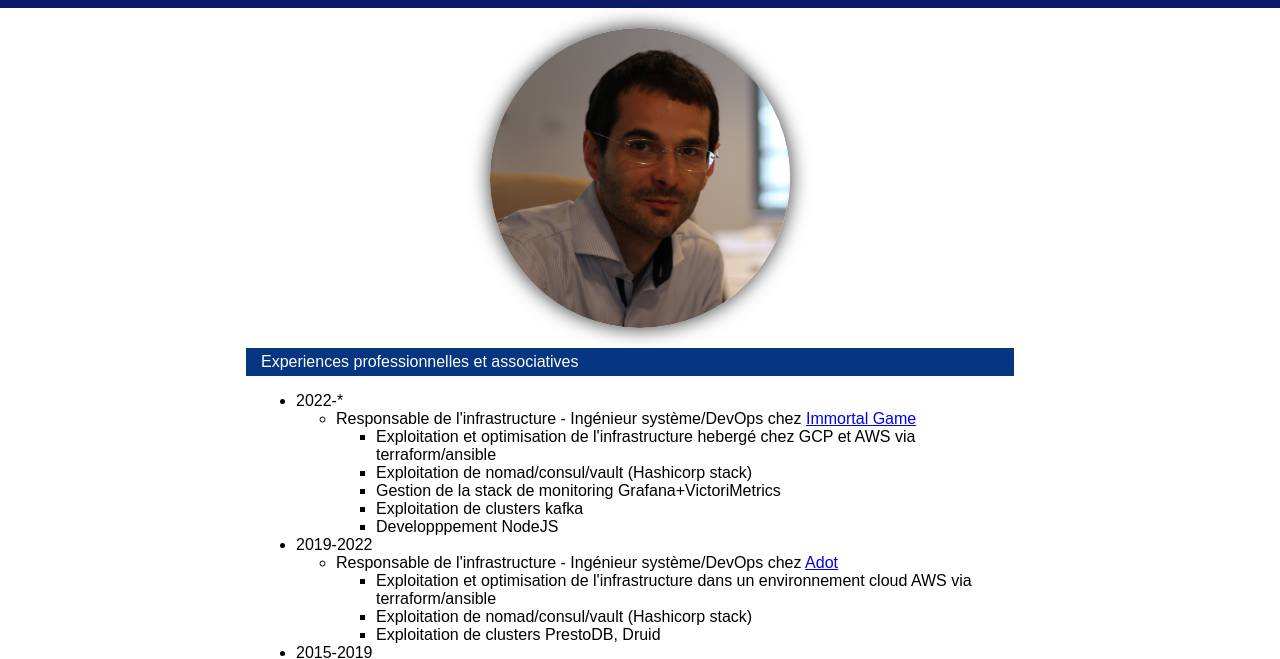
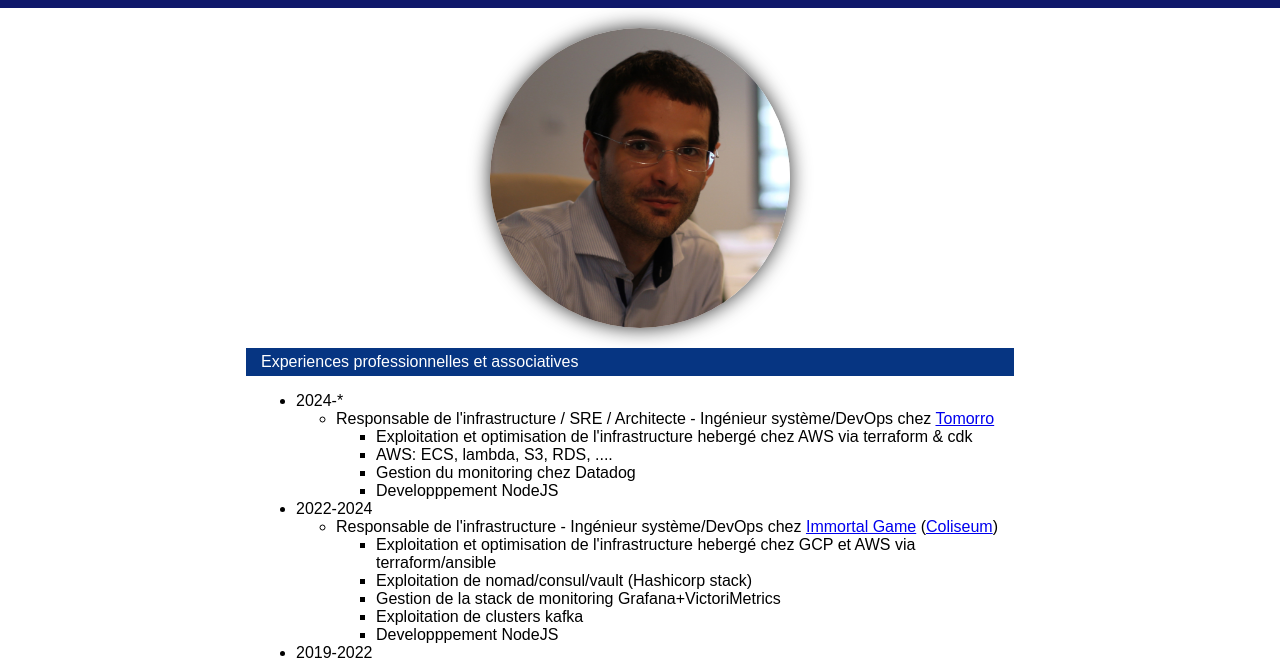
Before and after one commit to luhhujbb/luhhujbb.github.io, a plain HTML site: page index.html in a window 1280 px wide. Shown: the part 72-731 px from the top of the page. Drawn offline with Linux system fonts and the light colour scheme.

Commit message:
2025 update

```diff
--- a/index.html
+++ b/index.html
@@ -31,9 +31,21 @@
 <section>
 <header>Experiences professionnelles et associatives</header>
 <ul>
-	<li>2022-*
+	<li>2024-*
 		<ul>
-			<li>Responsable de l'infrastructure - Ingénieur système/DevOps chez <a href="https://immortal.game/">Immortal Game</a>
+			<li>Responsable de l'infrastructure / SRE / Architecte - Ingénieur système/DevOps chez <a href="https://tomorro.com/">Tomorro</a>
+			<ul>
+				<li>Exploitation et optimisation de l'infrastructure hebergé chez AWS via terraform & cdk</li>
+				<li>AWS: ECS, lambda, S3, RDS, ....</li>
+				<li>Gestion du monitoring chez Datadog</li>
+				<li>Developppement NodeJS</li>
+			</ul>
+			</li>
+		</ul>
+	</li>
+	<li>2022-2024
+		<ul>
+			<li>Responsable de l'infrastructure - Ingénieur système/DevOps chez <a href="https://immortal.game/">Immortal Game</a> (<a href="https://coliseum.org/">Coliseum</a>)
 			<ul>
 				<li>Exploitation et optimisation de l'infrastructure hebergé chez GCP et AWS via terraform/ansible</li>
 				<li>Exploitation de nomad/consul/vault (Hashicorp stack)</li>
@@ -148,7 +160,7 @@
 </section>
 </div>
 <footer>
-Copyright&copy; Jean-Baptiste Besselat 2024
+Copyright&copy; Jean-Baptiste Besselat 2025
 </footer>
 </body>
 </html>
```
